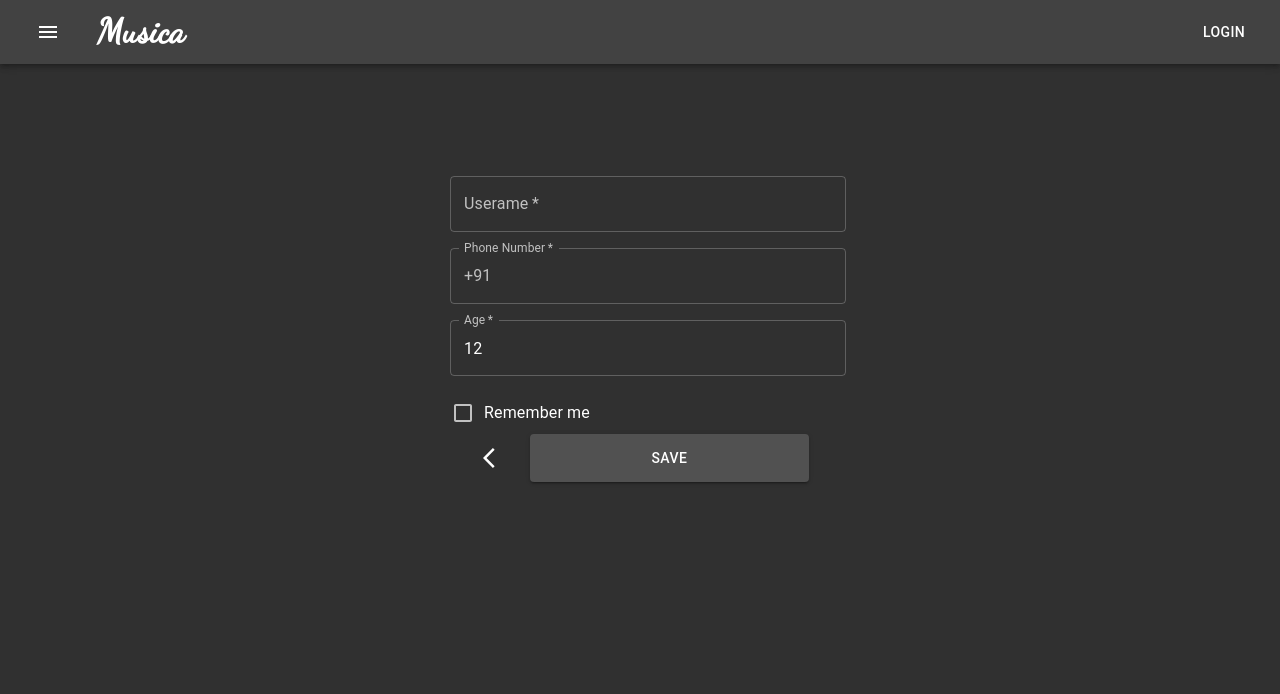
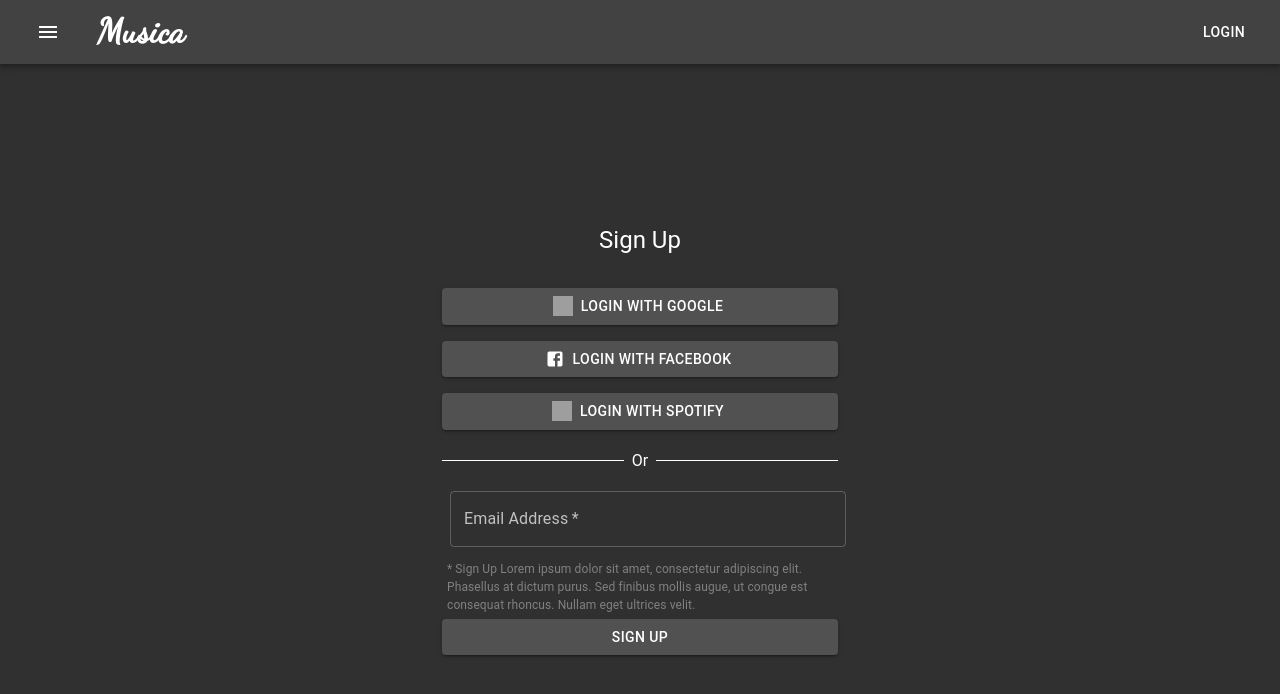
Before and after one commit to Neo945/Musica, a React (Create React App) app in the folder web-app/musica/: page /signup in a window 1280 px wide. Shown: the top 694 px of the page. Built offline with nearby package versions, Linux system fonts and the light colour scheme; grey boxes are pictures that could not be loaded; a web font is replaced by a local one.

Commit message:
Add: hover effect in select language page Add: Active effect for selected language

```diff
--- a/web-app/musica/src/App.js
+++ b/web-app/musica/src/App.js
@@ -4,6 +4,7 @@
 import {BrowserRouter as Router,Switch,Route} from 'react-router-dom'
 import FormTest from './temp/form';
 import { makeStyles } from '@material-ui/core';
+import {Box} from '@material-ui/core'
 
 function App() {
   makeStyles(theme => ({
@@ -23,8 +24,7 @@
     <div>
     <Router>
       <Navbar/>
-      {/* <div style={{height:"550px"}}> */}
-      {/* </div> */}
+      <Box height="64px"/>
       <Switch>
         <Route path="/login">
           <Login/>
--- a/web-app/musica/src/components/selectLanguages.js
+++ b/web-app/musica/src/components/selectLanguages.js
@@ -15,23 +15,40 @@
       height: '25%',
       width: '100%',
       margin: theme.spacing(1),
+      overflow:'hidden',
+      borderRadius: '10px'
 },
     paper: {
-      height: '100%',
+      height: '200px',
       width: '100%',
       color:'white',
       fontSize:'3em',
       fontFamily:"'Style Script', cursive",
+      background: 'url(https://cdn.pixabay.com/photo/2018/01/14/23/12/nature-3082832__340.jpg) center / cover no-repeat',
+      transition: 'all 0.5s ease',
     },
     flexCenter:{
-        display:'flex',justifyContent:'center', alignItems:'center'
+        display:'flex',
+        justifyContent:'center',
+        alignItems:'center'
+    },
+    zoom: {
+        '&:hover':{
+            transform: 'scale(1.05)',
+          }
+    },
+    focused:{
+        filter: "hue-rotate(270deg)",
+        // filter: "blur(5px)",
+        transform:'scale(1.3)'
     }
-  }));
+}));
+
 export default function LanguageSelect(params) {
     let [selected, setSelected] = useState([]);
     const classes = useStyles();
     return (
-        <Container component="div" maxWidth="lg" className={classes.flexCenter} style={{padding: 0,flexDirection:'column', height:'100vh'}}>
+        <Container component="div" maxWidth="lg" style={{padding: 0}}>
             {language.map((ele,i)=>
                 <ButtonBase
                 onClick={() => {
@@ -45,12 +62,7 @@
                 key={i}
                 className={classes.ripple}>
                     <Paper
-                        style={{
-                            background:(selected.indexOf(i)>=0 ?
-                            "linear-gradient(0deg, rgba(2,173,231,0.5), rgba(2,173,231,0.5)), url(https://cdn.pixabay.com/photo/2018/01/14/23/12/nature-3082832__340.jpg) center / cover no-repeat" :
-                            "url(https://cdn.pixabay.com/photo/2018/01/14/23/12/nature-3082832__340.jpg) center / cover no-repeat"),
-                        }}
-                    className={classes.flexCenter + " " + classes.paper}>
+                    className={classes.flexCenter + " " + classes.paper + ' ' + (selected.indexOf(i)>=0 ? classes.focused : classes.zoom)}>
                         {ele}
                     </Paper>
                 </ButtonBase>
--- a/web-app/musica/src/components/signup.js
+++ b/web-app/musica/src/components/signup.js
@@ -1,6 +1,6 @@
 import { makeStyles } from '@material-ui/core/styles';
 import {Button,TextField,Grid, Typography, Container, IconButton, InputAdornment,FormControlLabel,Checkbox} from '@material-ui/core';
-import ArrowBackIosIcon from '@material-ui/icons/ArrowBackIos';
+import ChevronLeft from '@material-ui/icons/ChevronLeft';
 import OauthButton from './oauthButton';
 import { useState } from 'react';
 
@@ -187,7 +187,7 @@
         </Typography>
           <Container className={classes.container}>
         <IconButton aria-label="back" onClick={() => params.fun(0)}>
-          <ArrowBackIosIcon />
+          <ChevronLeft />
         </IconButton>
         <Button
             fullWidth
@@ -272,7 +272,7 @@
           />
           <Container className={classes.container}>
         <IconButton aria-label="back" onClick={() => params.fun(1)}>
-          <ArrowBackIosIcon />
+          <ChevronLeft />
         </IconButton>
         <Button
             fullWidth
@@ -304,7 +304,7 @@
     username: '',
     age: 0
   });
-  const [step,setStep] = useState(3);
+  const [step,setStep] = useState(0);
   return (
     <div>
       {step === 0 ?
```
